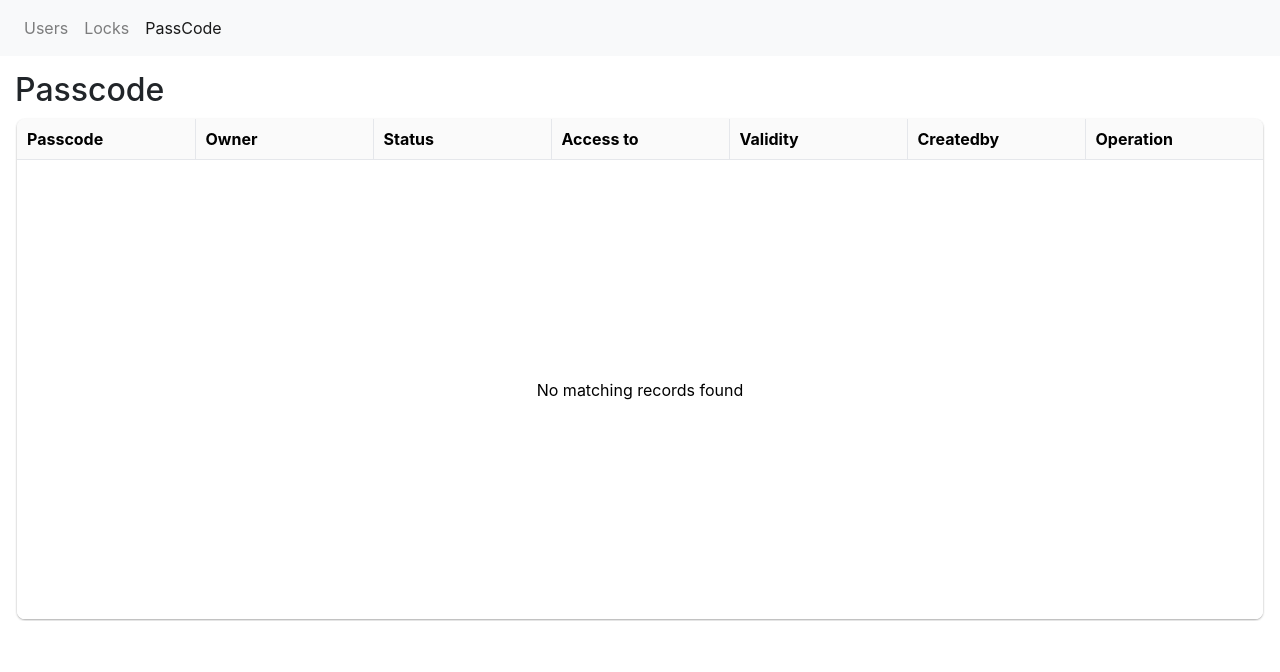
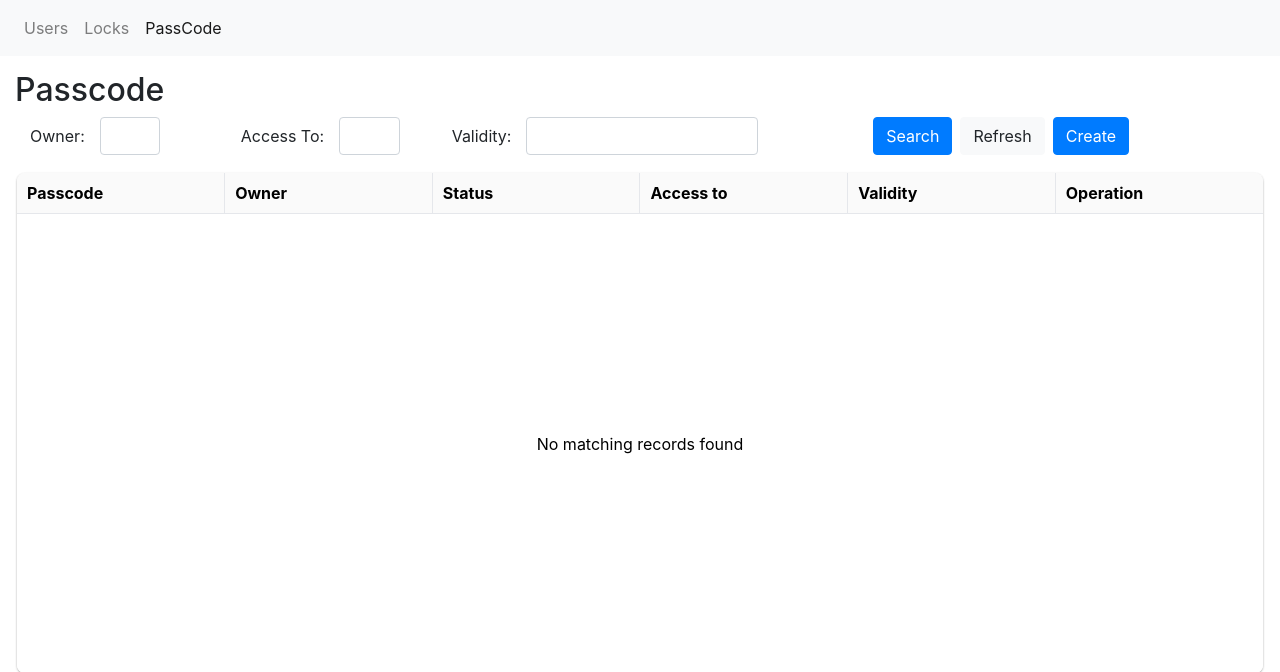
Before and after one commit to po1206/tthotel_flask, a Flask app: page /passcode/ in a window 1280 px wide. Shown: the top 672 px of the page. Run offline with Flask 3, Linux system fonts and the light colour scheme; data that the repository does not hold is empty; some libraries are stand-ins or nearby versions.

Commit message:
passcode

```diff
--- a/blueprints/constant.py
+++ b/blueprints/constant.py
@@ -83,7 +83,7 @@ load_dotenv(dotenv_path)
 ACCESS_TOKEN = "2722dfdc850c256870d19f319ca002dd"
 
 def displayTime(timestamp):
-    return time.strftime('%Y.%m.%d %H:%M', time.localtime(timestamp / 1000))
+    return time.strftime('%Y.%m.%d %H:%M', time.localtime(int(timestamp) / 1000))
 
 def getAccessToken() :
     response = requests.post(url=BASE_URL + "oauth2/token", data = {
--- a/blueprints/passcode.py
+++ b/blueprints/passcode.py
@@ -17,6 +17,6 @@ def data():
     endDate = request.args.get('endDate', default=-1)
     accessto = request.args.get('accessto', default='')
 
-    result = getPasscode( owner, startDate, endDate, accessto)
+    result = getPasscode( owner, int(startDate), int(endDate), accessto)
 
     return jsonify(result)
--- a/main.py
+++ b/main.py
@@ -3,12 +3,13 @@ from blueprints.lock import lock_bp
 from blueprints.passcode import passcode_bp
 from blueprints.users import users_bp
 from flask_sqlalchemy import SQLAlchemy
+from datetime import datetime
 
 app = Flask(__name__)
 app.config['SQLALCHEMY_DATABASE_URI'] = 'postgresql://postgres:password1206@localhost/tthotel'
 db = SQLAlchemy(app)
 
-
+print(f"{int(datetime.now().timestamp()) * 1000}")
 @app.route('/')
 def index() :
     return render_template('index.html')
--- a/model/passcode.py
+++ b/model/passcode.py
@@ -1,6 +1,7 @@
 from flask_sqlalchemy import SQLAlchemy
 from main import db
 from blueprints.constant import displayTime
+from datetime import datetime
 
 class Passcode(db.Model):
     id = db.Column(db.Integer, primary_key=True)
@@ -14,14 +15,23 @@ class Passcode(db.Model):
     def __repr__(self):
         return '<Passcode %r>' % self.passcode
 
-    def serialize(self):
+    def serialize(self, timestamp):
+        status = ''
+        if timestamp >= self.startDate:
+            if timestamp <= self.endDate:
+                status = 'In use'
+            else:
+                status = 'Expired'
+        else:
+            status = 'In use'
+
         return {
             'id': self.id,
             'owner': self.owner,
             'passcode': self.passcode,
-            'startDate': displayTime(self.startDate),
-            'endDate': displayTime(self.endDate),
-            'sendDate': displayTime(self.sendDate),
+            'status': status,
+            'validity': displayTime(self.startDate) + '~' + displayTime(self.endDate),
+            'createDate': displayTime(self.sendDate),
             'accessto': self.accessto
         }
 
@@ -35,5 +45,9 @@ def getPasscode(owner, startDate, endDate, accessto):
     if accessto != '':
         query = query.filter(Passcode.accessto.like('${accessto}%'))
     data = query.order_by(Passcode.id).all()
-    serialized_data = [item.serialize() for item in data]
-    return serialized_data
+
+    serialized_data = [item.serialize(datetime.now().timestamp()) for item in data]
+    return {
+        'data' : serialized_data,
+        'total' : serialized_data.__len__()
+    }
--- a/static/css/style.css
+++ b/static/css/style.css
@@ -12,3 +12,8 @@ h1 {
 .board {
     padding: 15px;
 }
+
+.flex {
+    display: flex;
+    flex-wrap: wrap;
+}
--- a/templates/passcode.html
+++ b/templates/passcode.html
@@ -7,7 +7,58 @@
     <div class="page-header">
         <h2> Passcode </h2>
     </div>
+    <div class="row" style="margin-left: 0px;">
+        <div class="form-group col-md-2 flex">
+            <label for="owner" class="col-form-label">Owner:</label>
+            <div class="col-sm-6">
+                <input type="text" class="form-control" id="owner" value="">
+            </div>
+        </div>
+        <div class="form-group col-md-2 flex">
+            <label for="accessto" class="col-form-label">Access To:</label>
+            <div class="col-sm-6">
+                <input type="text" class="form-control" id="accessto" value="">
+            </div>
+        </div>
+        <div class="form-group col-md-4 flex">
+            <label for="daterange" class="col-form-label">Validity:</label>
+            <div class="col-sm-8">
+                <input class="form-control" type="text" id="daterange" name="daterange" value="">
+            </div>
+        </div>
+        <div class="form-group col-md-3 flex">
+            <button class="btn btn-primary mr-sm-2" onclick="javascript:onSearch();">Search</button>
+            <button class="btn btn-light mr-sm-2" onclick="javascript:onRefresh();">Refresh</button>
+            <button class="btn btn-primary mr-sm-2" onclick="javascript:onCreate();">Create</button>
+        </div>
+    </div>
     <div id="dataGrid"></div>
+</div>
+
+<button type="button" class="btn btn-primary" data-toggle="modal" data-target="#exampleModal" id="openModal" style="display: none;">Open Modal</button>
+<!-- Modal -->
+<div class="modal fade" id="exampleModal" tabindex="-1" role="dialog" aria-labelledby="exampleModalLabel" aria-hidden="true" >
+    <div class="modal-dialog" role="document" style="max-width: 800px;">
+        <div class="modal-content">
+            <div class="modal-header">
+                <h5 class="modal-title" id="exampleModalLabel">Generate temporary passcode</h5>
+                <button type="button" class="close" data-dismiss="modal" aria-label="Close">
+                    <span aria-hidden="true">&times;</span>
+                </button>
+            </div>
+            <div class="modal-body">
+                <h5>Temporary PIN code won't change the room status</h5>
+                <div class="form-group">
+                    <label for="exampleInputEmail1">Email address</label>
+                    <input type="email" class="form-control" id="exampleInputEmail1" aria-describedby="emailHelp" placeholder="Enter email">
+                </div>
+                <div class="form-group">
+                    <label for="exampleInputPassword1">Password</label>
+                    <input type="password" class="form-control" id="exampleInputPassword1" placeholder="Password">
+                </div>
+            </div>
+        </div>
+    </div>
 </div>
 {% endblock %}
 {% block scripts %}
@@ -16,8 +67,28 @@
 let startDate = -1;
 let endDate = -1;
 
+var clearFilter = function() {
+    startDate = -1;
+    endDate = -1;
+    $('#daterange').val('');
+    $('#owner').val('');
+    $('#accessto').val('');
+}
+
+var onSearch = function () {
+    grid.updateConfig({
+        server: {
+            url: '/passcode/data?startDate=' + startDate + '&endDate=' + endDate + '&owner=' + $('#owner').val() + '&accessto=' + $('#accessto').val(),
+            then: results => results
+        }
+    }).forceRender();
+}
+
+var onRefresh = function() {
+    clearFilter();
+    onSearch();
+}
 $(document).ready(function() {
-    console.log("ddd");
     grid = new gridjs.Grid({
         columns: [
             { id: 'passcode', name: 'Passcode', width: '140px'},
@@ -25,7 +96,6 @@ $(document).ready(function() {
             { id: 'status', name: 'Status', width: '140px'},
             { id: 'accessto', name: 'Access to', width: '140px'},
             { id: 'validity', name: 'Validity', width: '140px'},
-            { id: 'createdby', name: 'Createdby', width: '140px'},
             { id: 'operation', name: 'Operation', width: '140px'},
         ],
         server: {
@@ -55,6 +125,21 @@ $(document).ready(function() {
             }
         }
     }).render(document.getElementById('dataGrid'));
+
+    $('#daterange').daterangepicker({
+            opens: 'left'
+        }, function(start, end, label) {
+    });
+    $('#daterange').on('cancel.daterangepicker', function(ev, picker) {
+        //do something, like clearing an input
+        clearFilter();
+        grid.forceRender();
+    });
+    $('#daterange').on('apply.daterangepicker', function(ev, picker) {
+        startDate = new Date(picker.startDate.format('YYYY-MM-DD')).getTime();
+        endDate =  new Date(picker.endDate.format('YYYY-MM-DD')).getTime();
+    });
+    clearFilter();
 })
 </script>
 {% endblock %}
```
